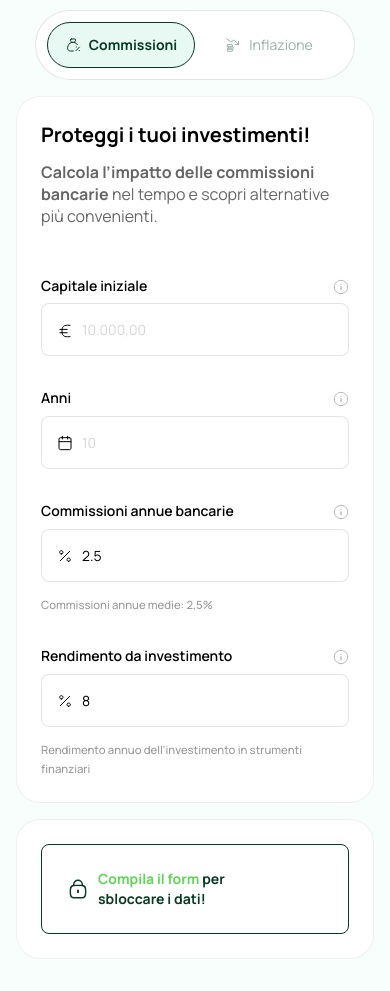
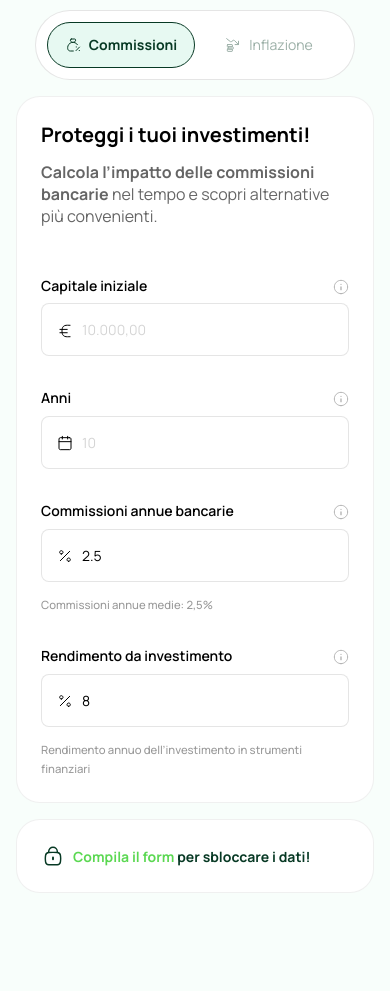
Before and after one commit to robertoalecci/robertoalecci.github.io, a plain HTML site: page investorschool.html in a window 390 px wide. Shown: the part 90-1081 px from the top of the page. After the commit the page ends 1015 px from the top, so only its background shows below. Drawn offline with nearby package versions, Linux system fonts and the light colour scheme.

Commit message:
Aggiornato lo stile

```diff
--- a/assets/css/style.css
+++ b/assets/css/style.css
@@ -138,7 +138,7 @@ Mobile
     .is-main .is-column { padding: 1.5rem; }
     .is-main .is-left-column { width: 100%; }
     .is-main .is-right-column { width: 100%; }
-    .is-main .is-blur h2 { font-size: .875rem; margin: 0; width: 100%; text-wrap: balance; }
+    .is-main .is-blur h2 { font-size: .875rem; margin: 0; width: 100%; padding: 0; border: 0; }
     .is-main .is-blur h2 img { width: 24px; height: 24px; }
     /*Con blocchi nascosti*/
     .is-main .is-right-column.is-disabled { padding: 1.5rem; }
```
